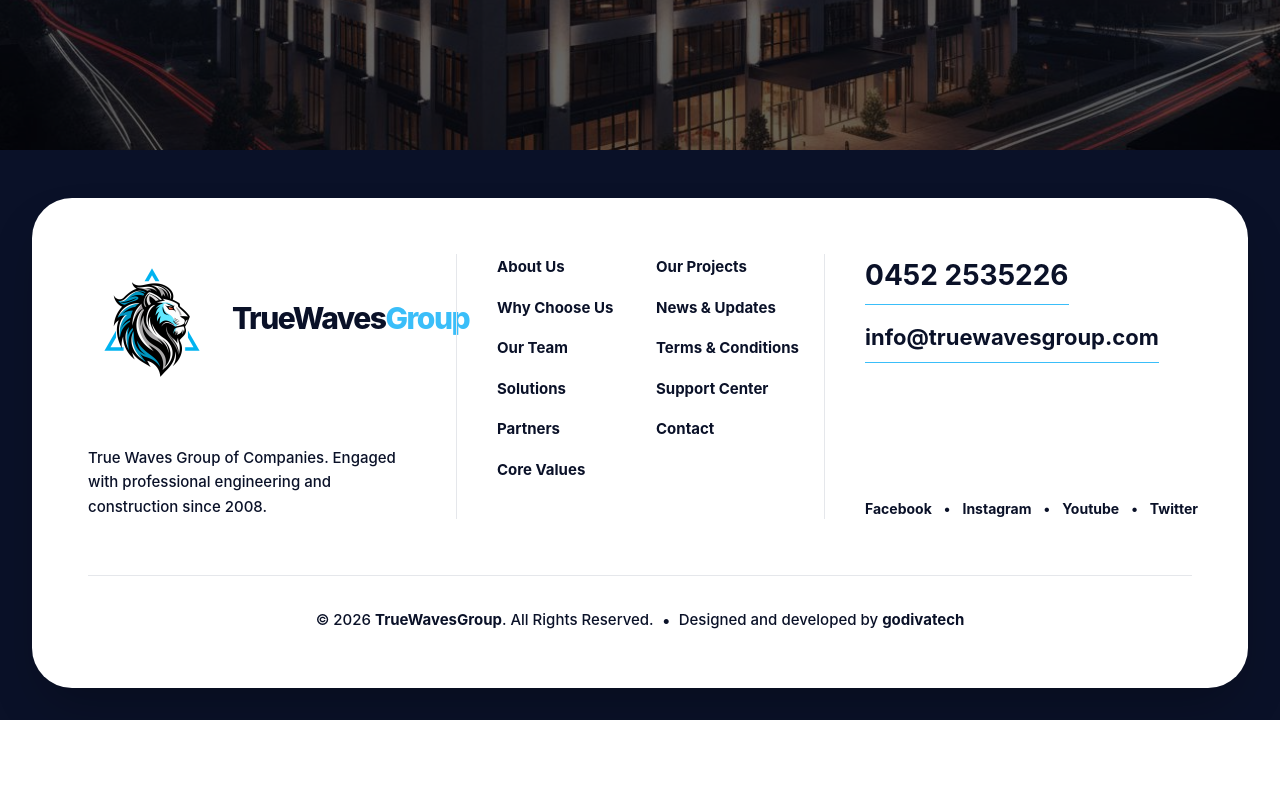
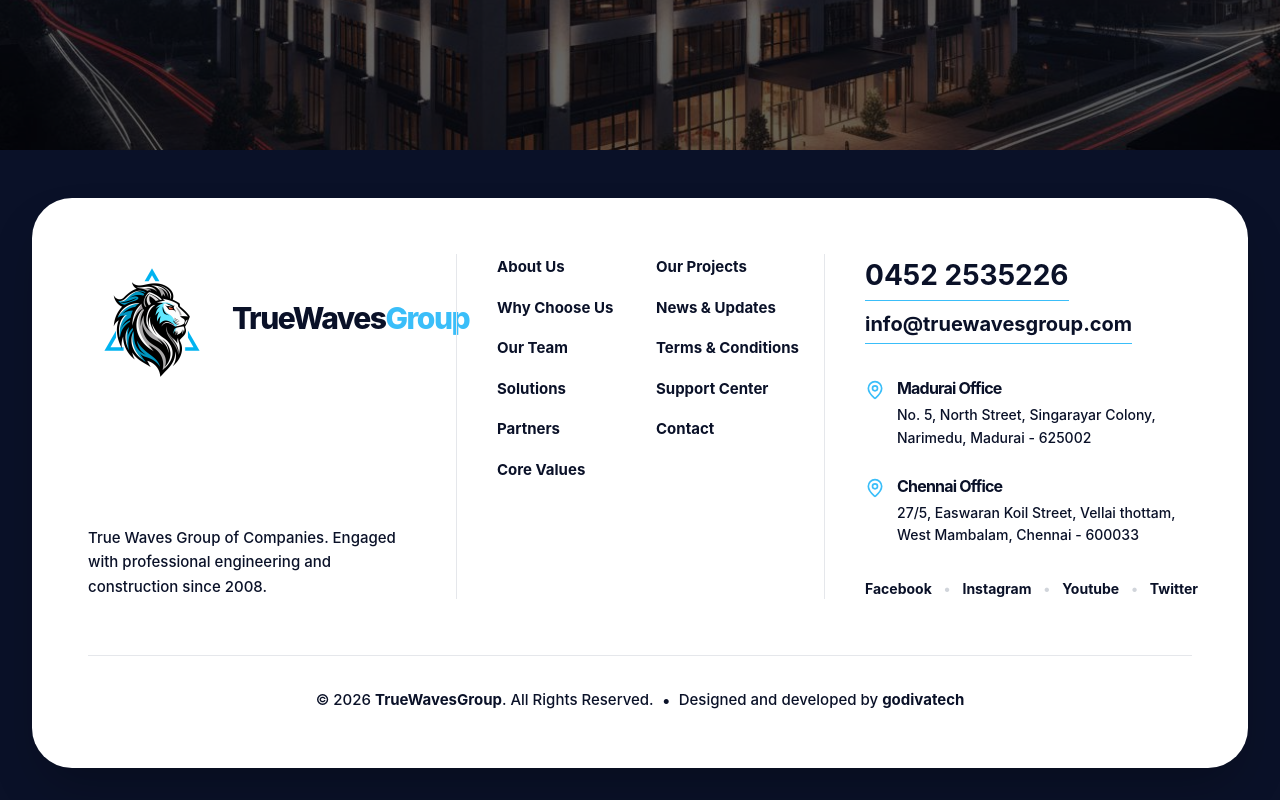
Before and after one commit to godivatech/truewaves_associates_website, a React (Vite) app: page / in a window 1280 px wide. Shown: the part 9497-10297 px from the top of the page. Before the commit the page ends 10217 px from the top, so only its background shows below. Built offline with nearby package versions, Linux system fonts and the light colour scheme.

Commit message:
UI and content change

```diff
--- a/src/sections/Footer.tsx
+++ b/src/sections/Footer.tsx
@@ -1,4 +1,5 @@
 import { motion } from 'framer-motion';
+import { MapPin } from 'lucide-react';
 
 
 const footerLinks = {
@@ -24,6 +25,17 @@ const socialLinks = [
     { name: 'Instagram', href: 'https://www.instagram.com/truewavesgroup/' },
     { name: 'Youtube', href: '#' },
     { name: 'Twitter', href: '#' },
+];
+
+const offices = [
+    {
+        name: 'Madurai Office',
+        address: 'No. 5, North Street, Singarayar Colony, Narimedu, Madurai - 625002'
+    },
+    {
+        name: 'Chennai Office',
+        address: '27/5, Easwaran Koil Street, Vellai thottam, West Mambalam, Chennai - 600033'
+    }
 ];
 
 export default function Footer() {
@@ -90,41 +102,57 @@ export default function Footer() {
 
                         {/* Contact Info */}
                         <div className="md:col-span-4 lg:border-l lg:border-gray-200 lg:pl-10 flex flex-col justify-between">
+                            <div className="space-y-8">
                                 <div>
                                     <a
                                         href="tel:04522535226"
-                                    className="block text-[28px] font-bold text-navy hover:text-accent transition-colors mb-4 border-b border-accent pb-2 inline-block max-w-max"
+                                        className="block text-[28px] font-bold text-navy hover:text-accent transition-colors mb-2 border-b border-accent pb-1 inline-block max-w-max"
                                     >
                                         0452 2535226
                                     </a>
+                                    <br />
                                     <a
                                         href="mailto:info@truewavesgroup.com"
-                                    className="block text-[22px] font-bold text-navy hover:text-accent transition-colors mb-6 border-b border-accent pb-2 inline-block max-max"
+                                        className="block text-[20px] font-bold text-navy hover:text-accent transition-colors border-b border-accent pb-1 inline-block max-w-max"
                                     >
                                         info@truewavesgroup.com
                                     </a>
-                                <p className="text-[15px] font-medium text-muted-foreground mb-10 max-w-xs leading-relaxed hidden">
-                                    {/* Address hidden here to match strictly the layout of Image 1 which had no address */}
+                                </div>
+
+                                {/* Addresses */}
+                                <div className="grid grid-cols-1 gap-6 mt-6">
+                                    {offices.map((office) => (
+                                        <div key={office.name} className="flex gap-3">
+                                            <MapPin className="w-5 h-5 text-accent shrink-0 mt-1" />
+                                            <div>
+                                                <h4 className="text-[16px] font-bold text-navy mb-1">{office.name}</h4>
+                                                <p className="text-[14px] text-muted-foreground leading-relaxed font-medium">
+                                                    {office.address}
                                                 </p>
+                                            </div>
+                                        </div>
+                                    ))}
+                                </div>
                             </div>
 
                             {/* Social Links */}
-                            <div className="flex items-center gap-3 text-sm font-bold text-muted-foreground">
+                            <div className="flex items-center gap-3 text-sm font-bold text-muted-foreground mt-8">
                                 {socialLinks.map((social, index) => (
                                     <div key={social.name} className="flex items-center gap-3">
                                         <a
                                             href={social.href}
-                                            className="hover:text-navy transition-colors"
+                                            className="hover:text-navy transition-colors font-bold"
                                             aria-label={social.name}
                                         >
                                             {social.name}
                                         </a>
-                                        {index < socialLinks.length - 1 && <span>•</span>}
+                                        {index < socialLinks.length - 1 && <span className="text-gray-300">•</span>}
                                     </div>
                                 ))}
                             </div>
                         </div>
                     </div>
+
 
                     <div className="w-full h-px bg-gray-200 mt-14 mb-8" />
 
```
Lines whose indentation alone changed are shown as unchanged.
